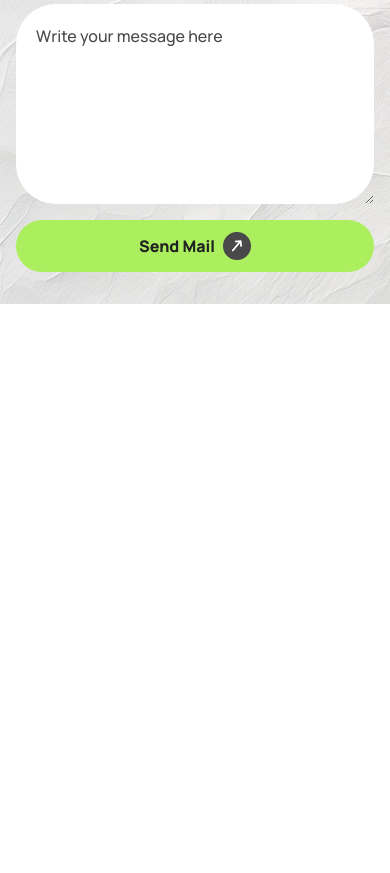
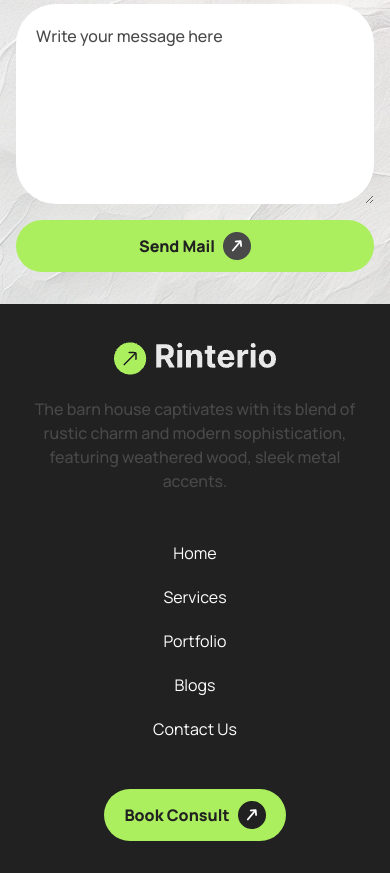
Before and after one commit to Rodro-Kumar/B10A-3, a website: page index.html in a window 390 px wide. Shown: the part 5425-6298 px from the top of the page. Before the commit the page ends 5729 px from the top, so only its background shows below. Drawn offline with nearby package versions, Linux system fonts and the light colour scheme.

Commit message:
footer complete with responsive

```diff
--- a/index.html
+++ b/index.html
@@ -50,7 +50,7 @@
         </div>
         <!-- Middle part List -->
         <div>
-          <ul class="hidden md:flex items-center gap-x-[40px]">
+          <ul class="hidden lg:flex items-center gap-x-[40px]">
             <li>
               <a
                 href="#"
@@ -60,28 +60,28 @@
             </li>
             <li>
               <a
-                href="#"
+                href="#about"
                 class="font-Manrope text-black1 text-base font-normal hover:font-bold transition-all"
                 >Services</a
               >
             </li>
             <li>
               <a
-                href="#"
+                href="#portfolio"
                 class="font-Manrope text-black1 text-base font-normal hover:font-bold transition-all"
                 >Portfolio</a
               >
             </li>
             <li>
               <a
-                href="#"
+                href="#work"
                 class="font-Manrope text-black1 text-base font-normal hover:font-bold transition-all"
                 >Blogs</a
               >
             </li>
             <li>
               <a
-                href="#"
+                href="#connect"
                 class="font-Manrope text-black1 text-base font-normal hover:font-bold transition-all"
                 >Contact Us</a
               >
@@ -116,7 +116,7 @@
           <!-- Menu bar -->
         </div>
         <div
-          class="md:hidden block text-black1 border-2 border-[#dadada] rounded-full w-[48px] h-[48px] flex items-center justify-center text-2xl hover:bg-tiyaGreen hover:text-black2"
+          class="lg:hidden text-black1 border-2 border-[#dadada] rounded-full w-[48px] h-[48px] flex items-center justify-center text-2xl hover:bg-tiyaGreen hover:text-black2"
         >
           <i class="fa-solid fa-bars"></i>
         </div>
@@ -158,7 +158,7 @@
     </div>
 
     <!-- About -->
-    <div class="bg-bgColor py-8 md:py-[100px] relative">
+    <div id="about" class="bg-bgColor py-8 md:py-[100px] relative">
       <!-- vector -->
       <div class="absolute top-[30px] left-[10px] md:block hidden">
         <img src="/assets/about-vector.png" alt="" />
@@ -259,7 +259,10 @@
       </div>
     </div>
     <!-- Works -->
-    <div class="bg-[#f4f4f4] md:pb-[100px] md:pt-12 pb-8 pt-8 px-4 xl:px-0">
+    <div
+      id="work"
+      class="bg-[#f4f4f4] md:pb-[100px] md:pt-12 pb-8 pt-8 px-4 xl:px-0"
+    >
       <div class="container">
         <div class="flex flex-col items-center justify-center text-center">
           <!-- ====== -->
@@ -338,7 +341,10 @@
       </div>
     </div>
     <!-- Portfolio -->
-    <div class="py-[30px] md:py-[100px] px-4 xl:px-0 bg-[#f4f4f4] lg:bg-white">
+    <div
+      id="portfolio"
+      class="py-[30px] md:py-[100px] px-4 xl:px-0 bg-[#f4f4f4] lg:bg-white"
+    >
       <div class="container">
         <div class="flex flex-col items-center justify-center text-center">
           <!-- Explore our Latest works -->
@@ -464,6 +470,7 @@
     </div>
     <!-- Connect -->
     <div
+      id="connect"
       class="md:py-[100px] py-8 px-4 xl:px-0 bg-[url(./assets/connectBg.jpg)] bg-cover"
     >
       <div class="container">
@@ -533,5 +540,74 @@
         </div>
       </div>
     </div>
+    <!-- Footer -->
+    <div id="footer" class="py-[32px] md:py-[100px] bg-black2 px-4 xl:px-0">
+      <div class="container">
+        <div class="flex flex-col items-center justify-center text-center">
+          <!-- Logo -->
+          <img src="/assets/footerLogo.png" alt="" />
+          <!-- Paragraph -->
+          <p
+            class="font-Manrope font-medium text-base text-black1 max-w-[678px] pt-4 pb-12"
+          >
+            The barn house captivates with its blend of rustic charm and modern
+            sophistication, featuring weathered wood, sleek metal accents.
+          </p>
+          <!-- Navigation -->
+          <div>
+            <ul
+              class="flex items-center flex-col sm:flex-row sm:gap-y-0 gap-y-5 gap-x-[40px]"
+            >
+              <li>
+                <a
+                  href="#"
+                  class="font-Manrope text-white text-base font-normal hover:underline"
+                  >Home</a
+                >
+              </li>
+              <li>
+                <a
+                  href="#"
+                  class="font-Manrope text-white text-base font-normal hover:underline"
+                  >Services</a
+                >
+              </li>
+              <li>
+                <a
+                  href="#"
+                  class="font-Manrope text-white text-base font-normal hover:underline"
+                  >Portfolio</a
+                >
+              </li>
+              <li>
+                <a
+                  href="#"
+                  class="font-Manrope text-white text-base font-normal hover:underline"
+                  >Blogs</a
+                >
+              </li>
+              <li>
+                <a
+                  href="#"
+                  class="font-Manrope text-white text-base font-normal hover:underline"
+                  >Contact Us</a
+                >
+              </li>
+            </ul>
+          </div>
+          <!-- Book Consult -->
+          <div
+            class="group mt-12 font-Manrope font-extrabold text-black2 text-base md:text-xl bg-tiyaGreen rounded-[32px] py-3 px-5 cursor-pointer transition-all hover:bg-[#94ca57] flex items-center gap-x-2 justify-center"
+          >
+            Book Consult
+            <div
+              class="md:w-[32px] w-[28px] h-[28px] md:h-[32px] bg-black2 text-white rounded-[32px] flex items-center justify-center rotate-[310deg] group-hover:rotate-[360deg] transition-transform"
+            >
+              <i class="fa-solid fa-arrow-right-long text-sm md:text-base"></i>
+            </div>
+          </div>
+        </div>
+      </div>
+    </div>
   </body>
 </html>
```
Also changed, not shown: assets/footerLogo.png (added).
